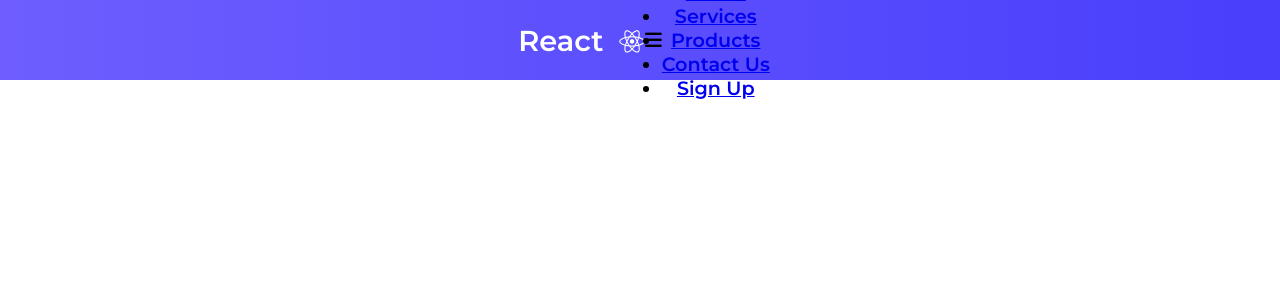
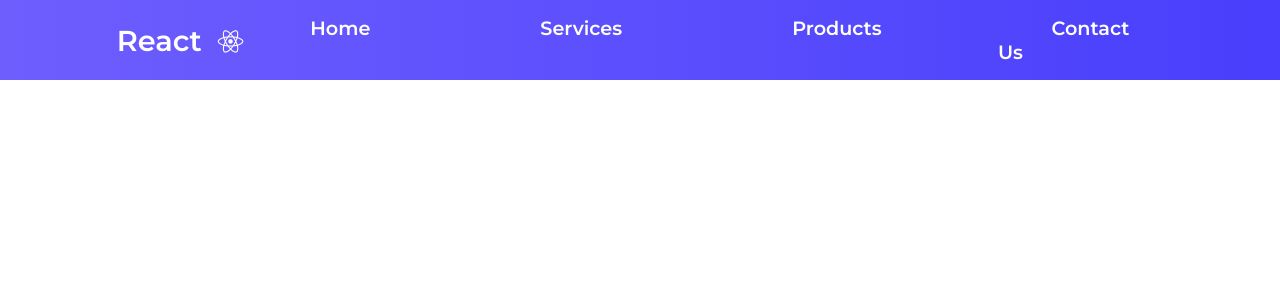
Before and after one commit to SDE-ADNAN/react-navbar-hamburger-menu, a React (Create React App) app: page / in a window 1280 px wide. Shown: the top 300 px of the page. Built offline with nearby package versions, Linux system fonts and the light colour scheme.

Commit message:
added some transition and hover styling with css

```diff
--- a/src/Components/Navbar/Navbar.css
+++ b/src/Components/Navbar/Navbar.css
@@ -20,3 +20,44 @@
     margin-left:0.5rem;
     font-size: 1.6rem;
 }
+
+.nav-menu{
+    display:grid;
+    grid-template-columns:repeat(5,auto);
+    grid-gap:10px;
+    list-style: none;
+    text-align:center;
+    width:70vw;
+    justify-content: end;
+    margin-right:2rem;
+
+}
+
+.nav-links{
+    color:white;
+    text-decoration: none;
+    padding:0.5rem 5rem;
+}
+
+.nav-links:hover{
+    background-color: aqua;
+    border-radius: 10px;
+    transition: all 0.5s ease-out;
+    -webkit-transition: all 0.5s ease-out;
+    -moz-transition: all 0.5s ease-out;
+    -ms-transition: all 0.5s ease-out;
+    -o-transition: all 0.5s ease-out;
+}
+
+.fa-bars{
+    color:white;
+}
+
+.nav-links-mobile{
+    display:none;
+
+}
+
+.menu-icon{
+    display:none;
+}
--- a/src/Components/Navbar/Navbar.js
+++ b/src/Components/Navbar/Navbar.js
@@ -19,7 +19,7 @@ class Navbar extends Component {
         <div className="menu-icon" style={{cursor:"pointer"}} onClick={this.handleClick}>
             <i className={this.state.clicked ?"fas fa-times": "fas fa-bars"}></i>
         </div>
-        <ul>
+        <ul className={this.state.clicked? "nav-menu active":"nav-menu"}>
           {MenuItems.map((item, index) => {
             return (
               <li key ={index}>
```
